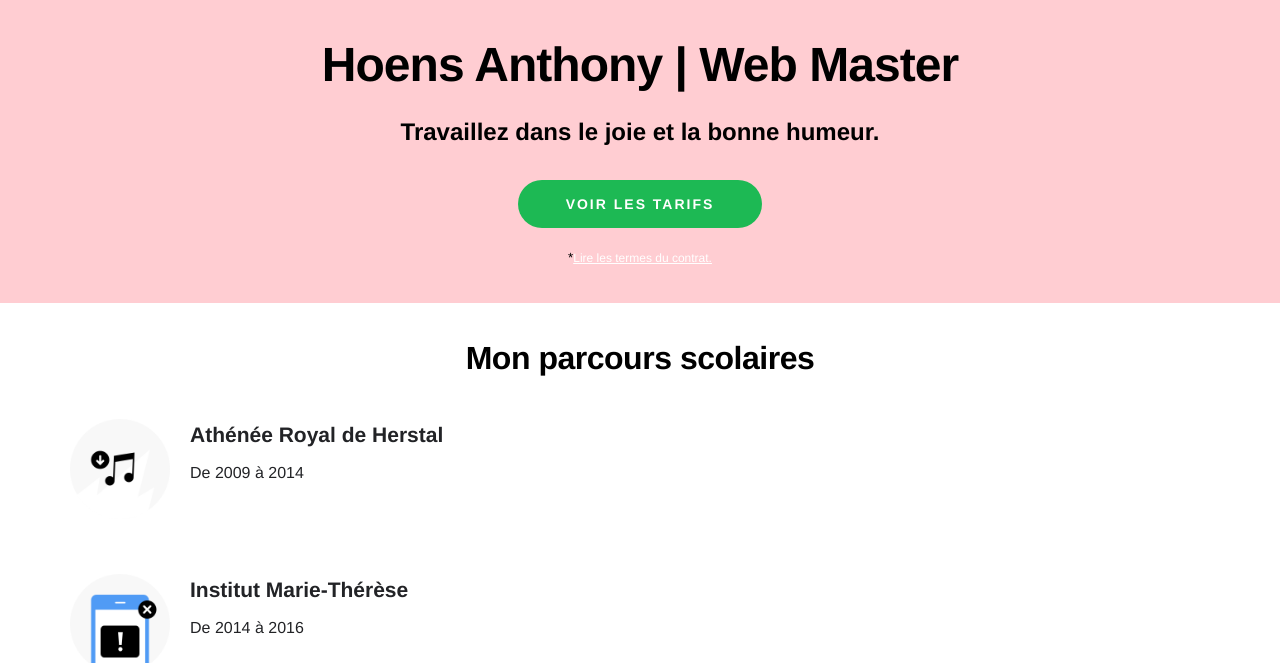
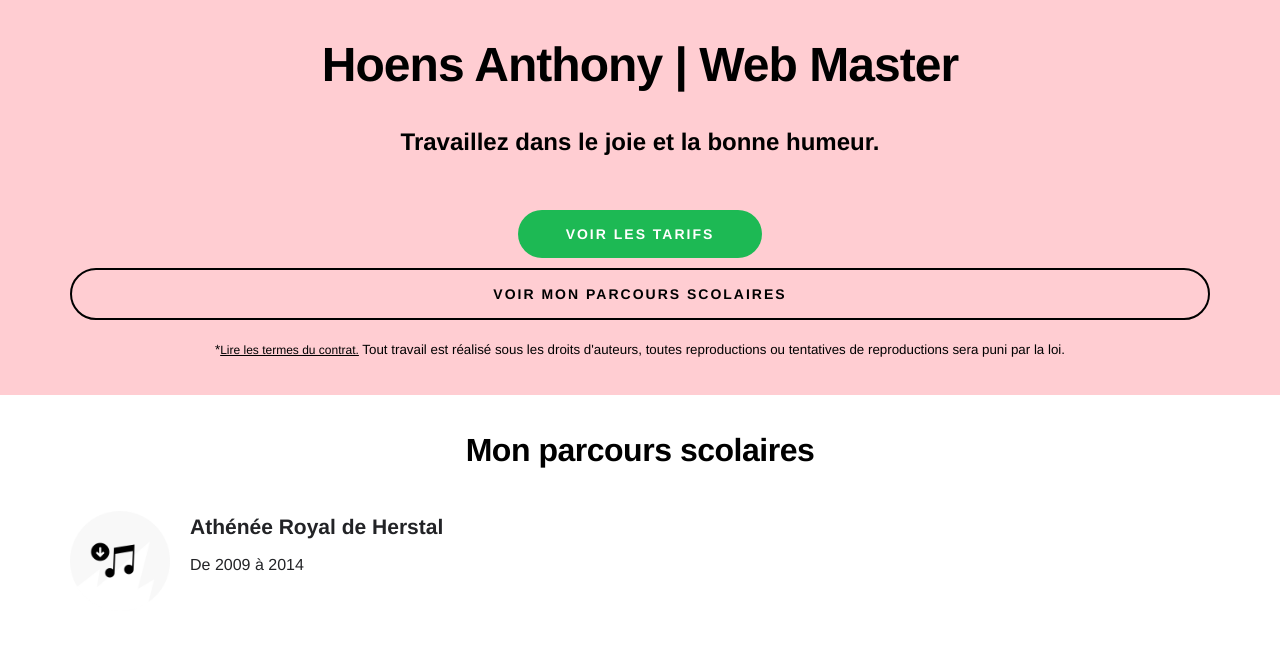
Before and after one commit to AnthonyHoens/cv, a plain HTML site: page index.html in a window 1280 px wide. Shown: the part 64-727 px from the top of the page. Drawn offline with Linux system fonts and the light colour scheme.

Commit message:
change stylecss

```diff
--- a/css/style.css
+++ b/css/style.css
@@ -115,7 +115,7 @@ nav h1 {
 .intro_section h2 {
 	font-size: 24px;
 	font-weight: 700;
-	margin: 20px 0 30px;
+	margin: 30px 0 50px;
 }
 
 .premium_h2 {
@@ -137,7 +137,7 @@ nav h1 {
 .intro_section small a {
 	font-size: 12px;
 	font-weight: 300;
-	color: #fff;
+	color: #000000;
 	text-decoration: underline;
 }
 
@@ -159,11 +159,33 @@ nav h1 {
 	text-decoration: none;
 	text-transform: uppercase;
 	color: #fff;
+	margin-bottom: 10px;
 	background-color: rgb(29, 185, 84);
 }
 
 .premium_button:hover {
 	background-color: rgb(30, 215, 96);
+	transform: scale(1.025);
+}
+
+.special_button {
+	cursor: pointer;
+    display: inline-block;
+    font-size: 14px;
+    font-weight: 700;
+    letter-spacing: 2px;
+    line-height: 1;
+    width: 100%;
+    text-align: center;
+	padding: 17px 48px;
+	border-radius: 500px;
+	text-decoration: none;
+	text-transform: uppercase;
+	color: rgb(0, 0, 0);
+	border: 2px solid rgb(0, 0, 0);
+	background-color: transparent;
+}
+.special_button:hover {
 	transform: scale(1.025);
 }
 
--- a/index.html
+++ b/index.html
@@ -38,10 +38,11 @@
 						Travaillez dans le joie et la bonne humeur.
 					</h2>
 					<a href="#tarifs" class="premium_button">Voir les tarifs</a>
-					<small><a href="#">Lire les termes du contrat.</a></small>
+					<a href="#school" class="special_button">Voir mon parcours scolaires</a>
+					<small><a href="#">Lire les termes du contrat.</a> Tout travail est réalisé sous les droits d'auteurs, toutes reproductions ou tentatives de reproductions sera puni par la loi.</small>
 				</div>
 			</section>
-			<section class="why_premium section">
+			<section class="why_premium section" id="school">
 				<div class="container">
 					<h2 class="premium_h2">
 						Mon parcours scolaires
```
